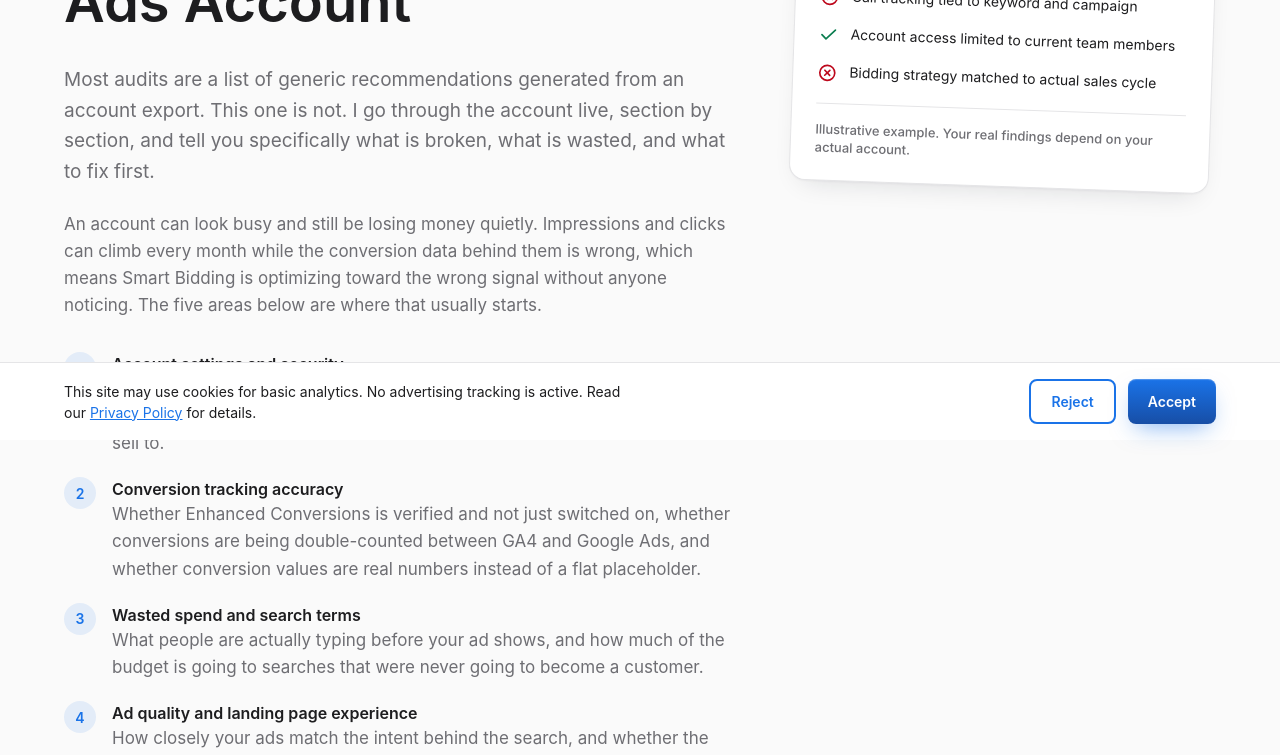
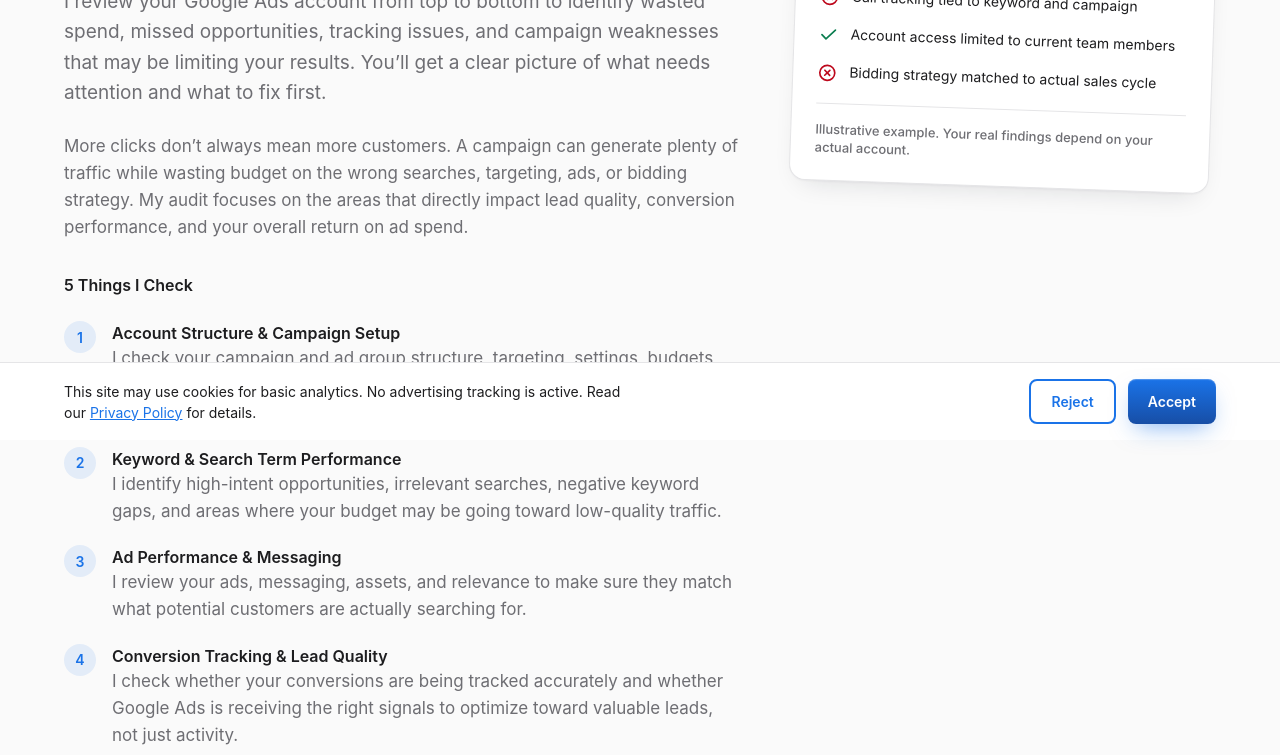
Before and after one commit to shakilahmedsamim/hanif, a Next.js app: page /google-ads-audit in a window 1280 px wide. Shown: the part 360-1115 px from the top of the page. Built offline with nearby package versions, Linux system fonts and the light colour scheme.

Commit message:
Update Google Ads Audit page copy
New headline, intro paragraphs, and the 5 audit areas.

Co-Authored-By: Claude Sonnet 5 <noreply@anthropic.com>
Claude-Session: https://claude.ai/code/session_01KFSbtd5f6rd1ZaWrC7WRFh

```diff
--- a/app/google-ads-audit/page.tsx
+++ b/app/google-ads-audit/page.tsx
@@ -23,24 +23,24 @@ const sampleFindings: Finding[] = [
 
 const auditAreas = [
   {
-    title: "Account settings and security",
-    body: "Who has access, what changed recently in the account history, and whether basic settings like location and language targeting actually match who you sell to.",
+    title: "Account Structure & Campaign Setup",
+    body: "I check your campaign and ad group structure, targeting, settings, budgets, and overall setup to make sure your account is built around your business goals.",
   },
   {
-    title: "Conversion tracking accuracy",
-    body: "Whether Enhanced Conversions is verified and not just switched on, whether conversions are being double-counted between GA4 and Google Ads, and whether conversion values are real numbers instead of a flat placeholder.",
+    title: "Keyword & Search Term Performance",
+    body: "I identify high-intent opportunities, irrelevant searches, negative keyword gaps, and areas where your budget may be going toward low-quality traffic.",
   },
   {
-    title: "Wasted spend and search terms",
-    body: "What people are actually typing before your ad shows, and how much of the budget is going to searches that were never going to become a customer.",
+    title: "Ad Performance & Messaging",
+    body: "I review your ads, messaging, assets, and relevance to make sure they match what potential customers are actually searching for.",
   },
   {
-    title: "Ad quality and landing page experience",
-    body: "How closely your ads match the intent behind the search, and whether the landing page a click lands on actually supports the offer in the ad.",
+    title: "Conversion Tracking & Lead Quality",
+    body: "I check whether your conversions are being tracked accurately and whether Google Ads is receiving the right signals to optimize toward valuable leads, not just activity.",
   },
   {
-    title: "Bidding strategy alignment",
-    body: "Whether the bidding strategy fits how long your sales cycle actually is, since a strategy built for instant online purchases behaves badly on a business where the sale closes on a phone call weeks later.",
+    title: "Bidding, Budget & Optimization",
+    body: "I evaluate your bidding strategy, budget allocation, and campaign performance to find opportunities to reduce wasted spend and improve efficiency.",
   },
 ];
 
@@ -91,24 +91,27 @@ export default function GoogleAdsAuditPage() {
             <span className="caption-copy px-3 py-1.5 rounded-full bg-accent/10 text-accent w-fit">
               Google Ads Audit
             </span>
-            <h1 className="h1-style max-w-[18ch]">
-              What I Actually Check When I Audit a Google Ads Account
+            <h1 className="h1-style max-w-[20ch]">
+              Find What&rsquo;s Holding Your Google Ads Back
             </h1>
             <p className="body-lg-copy text-neutral">
-              Most audits are a list of generic recommendations generated
-              from an account export. This one is not. I go through the
-              account live, section by section, and tell you specifically
-              what is broken, what is wasted, and what to fix first.
+              I review your Google Ads account from top to bottom to
+              identify wasted spend, missed opportunities, tracking issues,
+              and campaign weaknesses that may be limiting your results.
+              You&rsquo;ll get a clear picture of what needs attention and
+              what to fix first.
             </p>
             <p className="body-copy text-neutral">
-              An account can look busy and still be losing money quietly.
-              Impressions and clicks can climb every month while the
-              conversion data behind them is wrong, which means Smart
-              Bidding is optimizing toward the wrong signal without anyone
-              noticing. The five areas below are where that usually starts.
+              More clicks don&rsquo;t always mean more customers. A campaign
+              can generate plenty of traffic while wasting budget on the
+              wrong searches, targeting, ads, or bidding strategy. My audit
+              focuses on the areas that directly impact lead quality,
+              conversion performance, and your overall return on ad spend.
             </p>
 
-            <div className="flex flex-col gap-5 mt-2">
+            <p className="font-semibold text-ink mt-2">5 Things I Check</p>
+
+            <div className="flex flex-col gap-5">
               {auditAreas.map((area, i) => (
                 <div key={area.title} className="flex gap-4">
                   <span className="flex items-center justify-center w-8 h-8 rounded-full bg-accent/10 text-accent font-semibold text-[14px] shrink-0">
```
